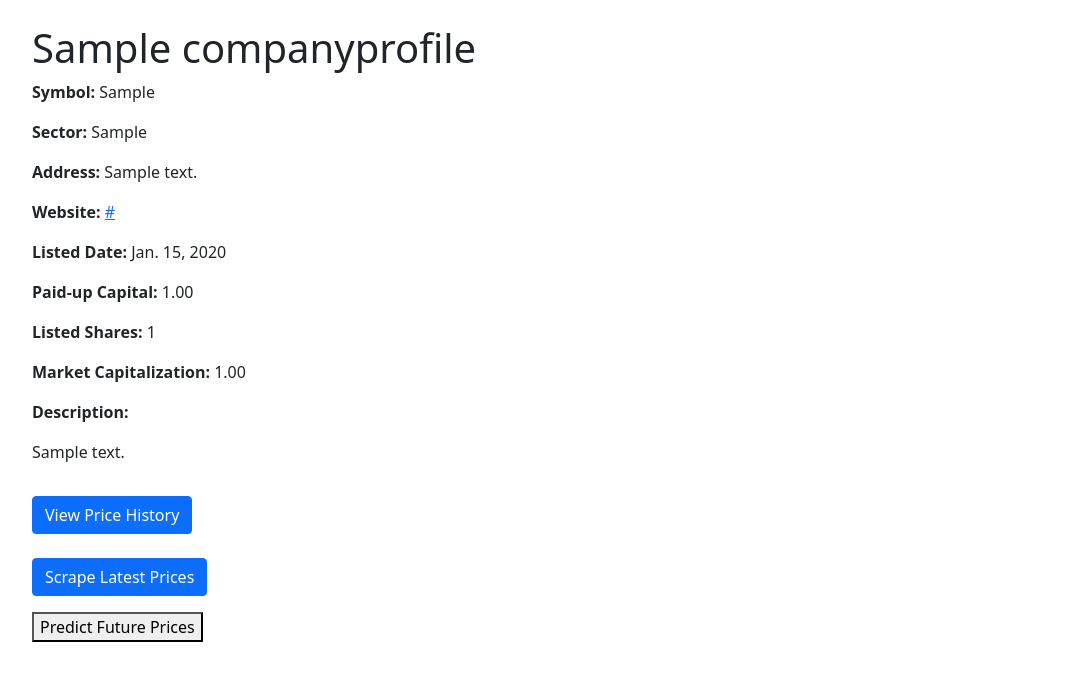
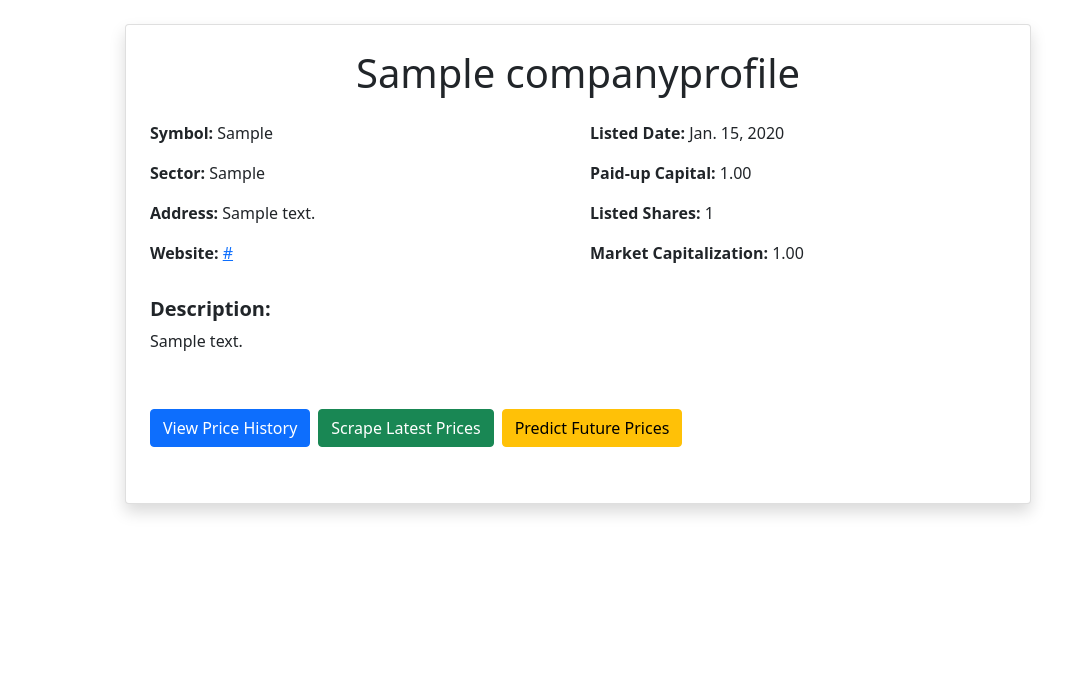
Before and after one commit to Dipesh-Ghimire/nepse-stock-scrapers, a Django app: page /company/1/ in a window 1280 px wide. Shown: the part 56-737 px from the top of the page, without its empty margins (62-1127 px from the left). Run offline with Django 5.2, Linux system fonts and the light colour scheme; tables that the repository leaves empty hold one stand-in row (values such as "Sample post").

Commit message:
style company profile

```diff
--- a/stockmarket/stocks/templates/stocks/company_detail.html
+++ b/stockmarket/stocks/templates/stocks/company_detail.html
@@ -3,78 +3,117 @@
 {% block content %}
 <div class="container mt-4">
     <div class="row">
-        <div class="col-md-8">
-            <h1>{{ company.name }}</h1>
+        <div class="col-lg-10 mx-auto">
+            <div class="card shadow p-4">
+                <h1 class="card-title text-center mb-4">{{ company.name }}</h1>
+
+                <div class="row mb-3">
+                    <div class="col-md-6">
                         <p><strong>Symbol:</strong> {{ company.symbol }}</p>
                         <p><strong>Sector:</strong> {{ company.sector }}</p>
                         <p><strong>Address:</strong> {{ company.address }}</p>
                         <p><strong>Website:</strong> <a href="{{ company.website }}" target="_blank">{{ company.website }}</a></p>
+                    </div>
+                    <div class="col-md-6">
                         <p><strong>Listed Date:</strong> {{ company.listed_date }}</p>
                         <p><strong>Paid-up Capital:</strong> {{ company.paidup_capital }}</p>
                         <p><strong>Listed Shares:</strong> {{ company.listed_shares }}</p>
                         <p><strong>Market Capitalization:</strong> {{ company.market_capitalization }}</p>
-            <p><strong>Description:</strong></p>
+                    </div>
+                </div>
+
+                <div class="mb-3">
+                    <h5><strong>Description:</strong></h5>
                     <p>{{ company.description }}</p>
+                </div>
 
-            <!-- Price History Button -->
-            <a href="{% url 'price_history' company.id %}" class="btn btn-primary mt-3">
+                <div class="d-flex flex-wrap gap-2 mt-4">
+                    <!-- View Price History Button -->
+                    <a href="{% url 'price_history' company.id %}" class="btn btn-primary">
                         View Price History
                     </a>
 
-            <!-- Scrape Price History Button -->
-        <div class="mt-4">
-            <button id="scrape-button" class="btn btn-primary">Scrape Latest Prices</button>
+                    <!-- Scrape Latest Prices Button -->
+                    <button id="scrape-button" class="btn btn-success">
+                        Scrape Latest Prices
+                    </button>
 
-        <!-- Result Message -->
-        <div id="scrape-result" class="mt-3" style="font-weight: bold;"></div>
+                    <!-- Predict Future Prices Button -->
+                    <button id="predict-button" class="btn btn-warning">
+                        Predict Future Prices
+                    </button>
+                </div>
 
-        <!-- The Predict Button -->
-<button id="predict-button">Predict Future Prices</button>
+                <!-- Result Message Section -->
+                <div id="scrape-result" class="mt-3 text-success fw-bold"></div>
 
-<div id="result">
-    <!-- This is where the result will be displayed after scraping or prediction -->
+                <!-- Prediction Result Section -->
+                <div id="result" class="mt-3"></div>
+            </div>
+        </div>
     </div>
 </div>
 
+<!-- jQuery (for Ajax) -->
 <script src="https://code.jquery.com/jquery-3.6.0.min.js"></script>
 <script>
 $(document).ready(function(){
     $('#scrape-button').click(function(){
         $.ajax({
-            url: '{% url "scrape_company_prices" company.id %}',  // Uses company id dynamically
+            url: '{% url "scrape_company_prices" company.id %}',
             method: 'GET',
             success: function(response) {
-                $('#scrape-result').html(response.message);  // Success message
+                $('#scrape-result').html(response.message);
             },
             error: function(error) {
                 $('#scrape-result').html('Error occurred while scraping.');
             }
         });
     });
+
+    $('#predict-button').click(function(){
+        $.ajax({
+            url: '/predict-future-prices/{{ company.id }}/',
+            method: 'GET',
+            success: function(response) {
+                if (response.predictions.length > 0) {
+                    let tableHtml = `
+                        <table class="table table-striped table-bordered mt-4">
+                            <thead class="table-dark">
+                                <tr>
+                                    <th>Date</th>
+                                    <th>Predicted Close Price</th>
+                                </tr>
+                            </thead>
+                            <tbody>
+                    `;
+
+                    response.predictions.forEach(function(prediction) {
+                        tableHtml += `
+                            <tr>
+                                <td>${prediction.date}</td>
+                                <td>${prediction.predicted_close_price}</td>
+                            </tr>
+                        `;
                     });
 
-// Predict Future Prices Button Click
-$('#predict-button').click(function(){
-    $.ajax({
-        url: '/predict-future-prices/{{ company.id }}/',  // Notice: passing company.id
-        method: 'GET',
-        success: function(response) {
-            let predictions = response.predictions.map(function(prediction) {
-                return `Date: ${prediction.date}, Predicted Price: ${prediction.predicted_close_price}`;
-            }).join('<br>');
-            $('#result').html(predictions);
+                    tableHtml += `
+                            </tbody>
+                        </table>
+                    `;
+
+                    $('#result').html(tableHtml);
+                } else {
+                    $('#result').html('<p class="text-danger">No predictions available.</p>');
+                }
             },
             error: function(xhr, status, error) {
-            console.log(xhr.responseText);  // This shows the Django error message!
-            $('#result').html('Error occurred: ' + xhr.responseText);
+                console.log(xhr.responseText);
+                $('#result').html('<p class="text-danger">Error occurred: ' + xhr.responseText + '</p>');
             }
-
         });
     });
 
+});
 </script>
-
-        </div>
-    </div>
-</div>
 {% endblock %}
```
Lines whose indentation alone changed are shown as unchanged.
